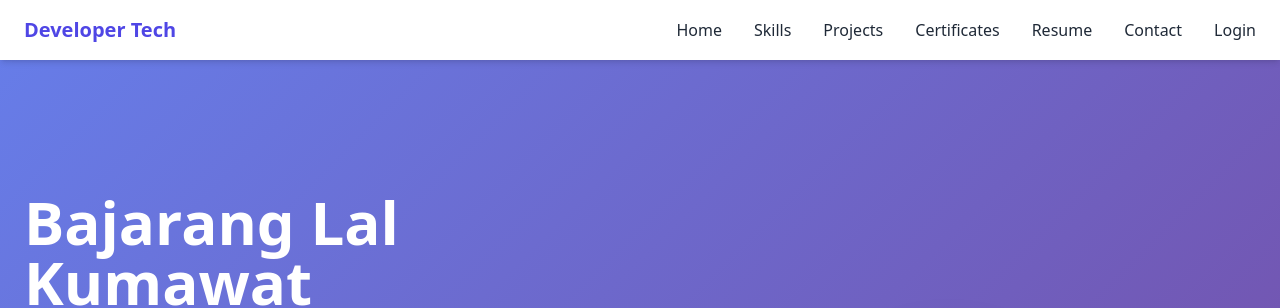
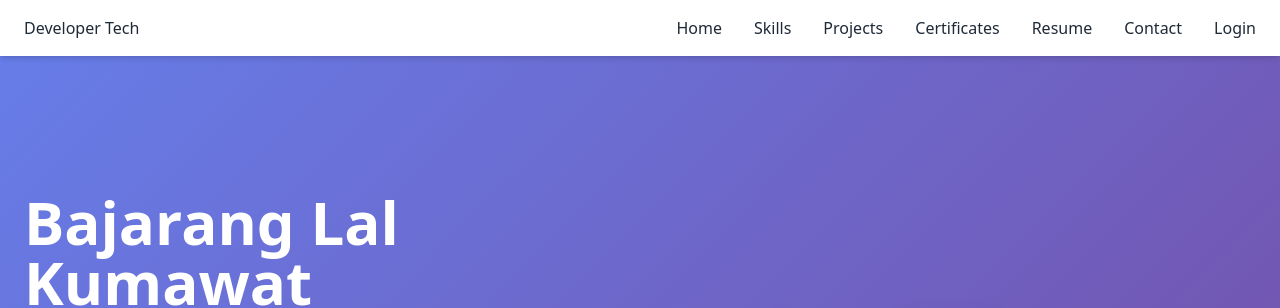
Before and after one commit to bajaranglalkumawat/my-portfolio, a plain HTML site: page index.html in a window 1280 px wide. Shown: the top 308 px of the page. Drawn offline with nearby package versions, Linux system fonts and the light colour scheme.

Commit message:
index.change

```diff
--- a/index.html
+++ b/index.html
@@ -110,7 +110,7 @@
     <nav class="fixed w-full bg-white shadow-md z-50">
         <div class="container mx-auto px-6 py-4">
             <div class="flex justify-between items-center">
-                <a href="#" class="text-xl font-bold text-indigo-600">Developer Tech</a>
+                Developer Tech
                 <div class="hidden md:flex space-x-8">
                     <a href="#home" class="nav-link">Home</a>
                     <a href="#skills" class="nav-link">Skills</a>
```
